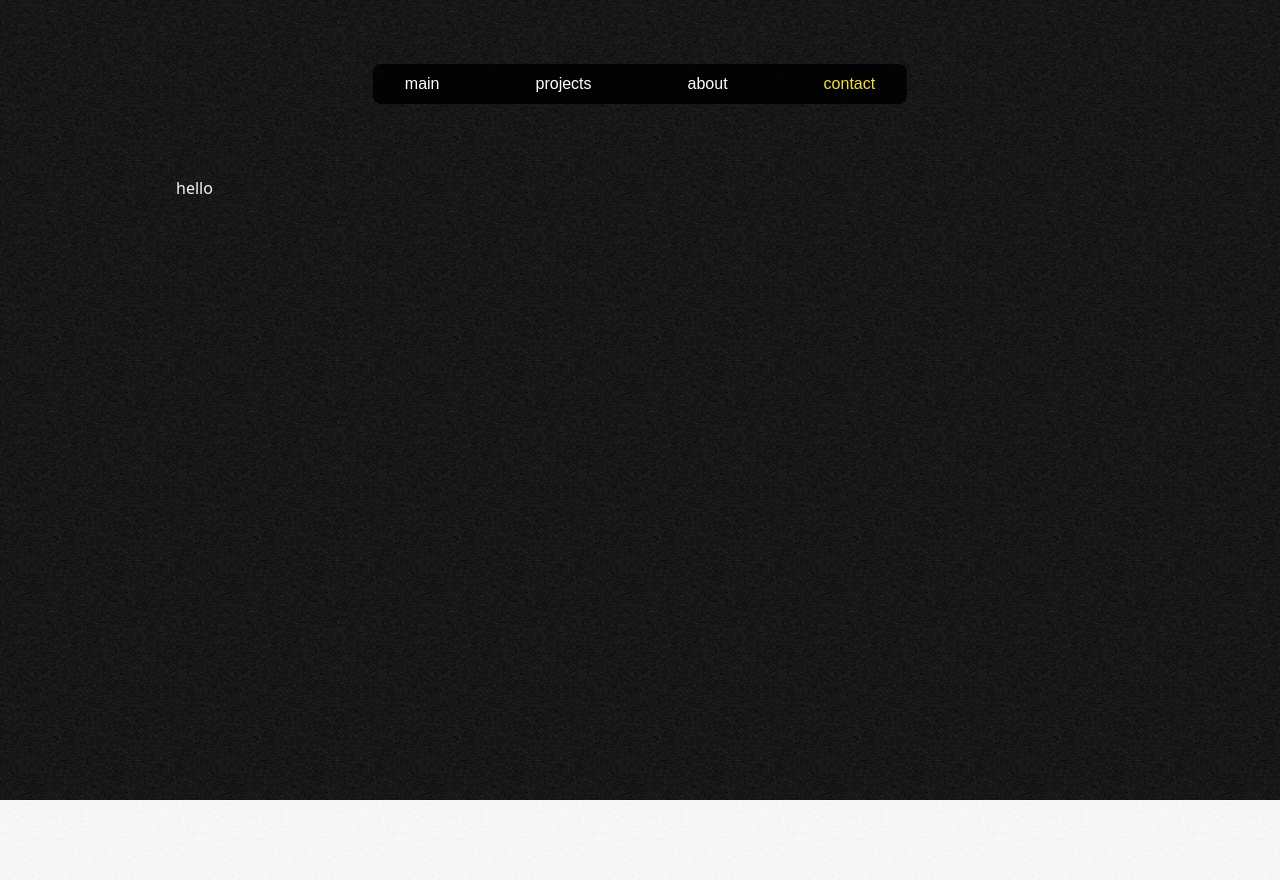
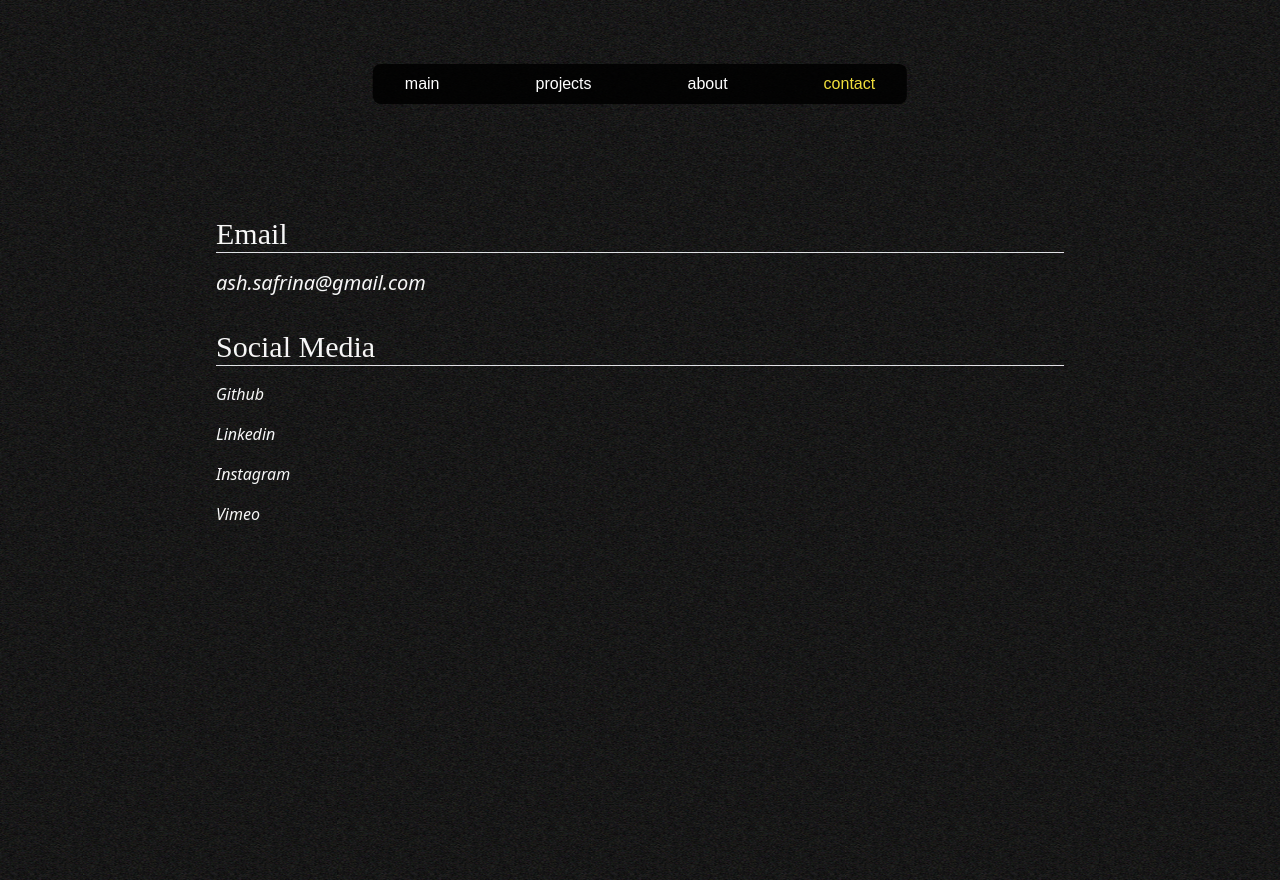
Before and after one commit to ashferoz/personal-portfolio, a React (Vite) app: page /contact in a window 1280 px wide. Before the commit the page ends 800 px from the top, so only its background shows below. Built offline with nearby package versions, Linux system fonts and the light colour scheme; a web font is replaced by a local one.

Commit message:
Update About me.

```diff
--- a/src/pages/About.jsx
+++ b/src/pages/About.jsx
@@ -31,13 +31,14 @@ const About = () => {
                 Over the past 6 years, I've worn many hats in various areas of
                 digital design, including front-end development, motion
                 graphics, video editing, and videography. I've worked with
-                agencies such as: <span className="font-medium">Hogarth</span>,{" "}
+                agencies/clients such as: <span className="font-medium">Hogarth</span>,{" "}
                 <span className="font-medium">Big3Media</span>,{" "}
-                <span className="font-medium">Protocol</span> for clients such
-                as Apple, Gojek, Google Asia, NEC Asia.
+                <span className="font-medium">Protocol</span>,{" "}
+                <span className="font-medium">UnderwriteMe</span>,{" "}
+                <span className="font-medium">Physio & Sole Clinic</span>.
               </p>
               <br />
-              <br />
+
               <p className="text-xl font-thin">
                 Growing up surrounded by arts in different mediums such as
                 music, games, and television, I've developed a keen eye for
@@ -59,10 +60,10 @@ const About = () => {
               share a vision of fostering change while achieving business goals.
             </p>
           </div>
-          <div className="text-center">
+          <div className="text-center mb-10">
             <h5
               onClick={() => navigate("/contact")}
-              className="text-xl italic hover:border-b-[1px] hover:border-[#efdd3b] border-b-[1px] border-transparent inline-block cursor-pointer"
+              className="text-xl italic hover:text-[#efdd3b] border-b-[1px] border-[#efdd3b] inline-block cursor-pointer transition-colors duration-250"
             >
               If this resonates with you, let's connect!
             </h5>
--- a/src/pages/Contact.jsx
+++ b/src/pages/Contact.jsx
@@ -1,11 +1,54 @@
 import React from "react";
-import styles from '../components/contact.module.css'
+import styles from "../components/contact.module.css";
 
 const Contact = () => {
   return (
-    <div className={`bg-[#000000] text-white`}>
+    <div className={`bg-[#000000] text-white flex flex-col p-10`}>
       <div className={styles.content}>
-        <h1>hello</h1>
+        <div className="mb-8">
+          <h3 className="font-ivy text-3xl">Email</h3>
+          <hr />
+          <a
+            href="mailto:ash.safrina@gmail.com"
+            className="underline-hover text-xl italic hover:text-[#efdd3b] inline-block cursor-pointer transition-colors duration-250 mt-4"
+          >
+            ash.safrina@gmail.com
+          </a>
+        </div>
+        <div>
+          <h3 className="font-ivy text-3xl">Social Media</h3>
+          <hr />
+          <div>
+            <a
+              href="https://github.com/ashferoz"
+              target="_blank"
+              className="underline-hover text-s italic hover:text-[#efdd3b] block cursor-pointer transition-colors duration-250 mt-4"
+            >
+              Github
+            </a>
+            <a
+              href="https://www.linkedin.com/in/ashferoz/"
+              target="_blank"
+              className="underline-hover text-s italic hover:text-[#efdd3b] inline-block cursor-pointer transition-colors duration-250 mt-4"
+            >
+              Linkedin
+            </a>
+            <a
+              href="https://www.instagram.com/ash.feroz/"
+              target="_blank"
+              className="underline-hover text-s italic hover:text-[#efdd3b] block cursor-pointer transition-colors duration-250 mt-4"
+            >
+              Instagram
+            </a>
+            <a
+              href="https://vimeo.com/ashferoz"
+              target="_blank"
+              className="underline-hover text-s italic hover:text-[#efdd3b] block cursor-pointer transition-colors duration-250 mt-4"
+            >
+              Vimeo
+            </a>
+          </div>
+        </div>
       </div>
       <div className={styles.noise}></div>
     </div>
--- a/src/pages/Main.jsx
+++ b/src/pages/Main.jsx
@@ -38,9 +38,9 @@ const Main = () => {
     <div className={styles.app} id="app" ref={appRef}>
       <div className="font-proxima flex justify-center items-center h-screen p-10 text-white">
         <div className="flex flex-col items-center">
-          <h1 className="text-5xl font-ivy font-light italic p-2">Ash Feroz</h1>
+          <h1 className="text-5xl font-ivy font-light italic p-2">Hey, I'm Ash Feroz.</h1>
           <h2 className="font-light tracking-wide">
-            Motion Designer & Software Engineer
+            A Motion Designer & Software Engineer.
           </h2>
         </div>
       </div>
```
